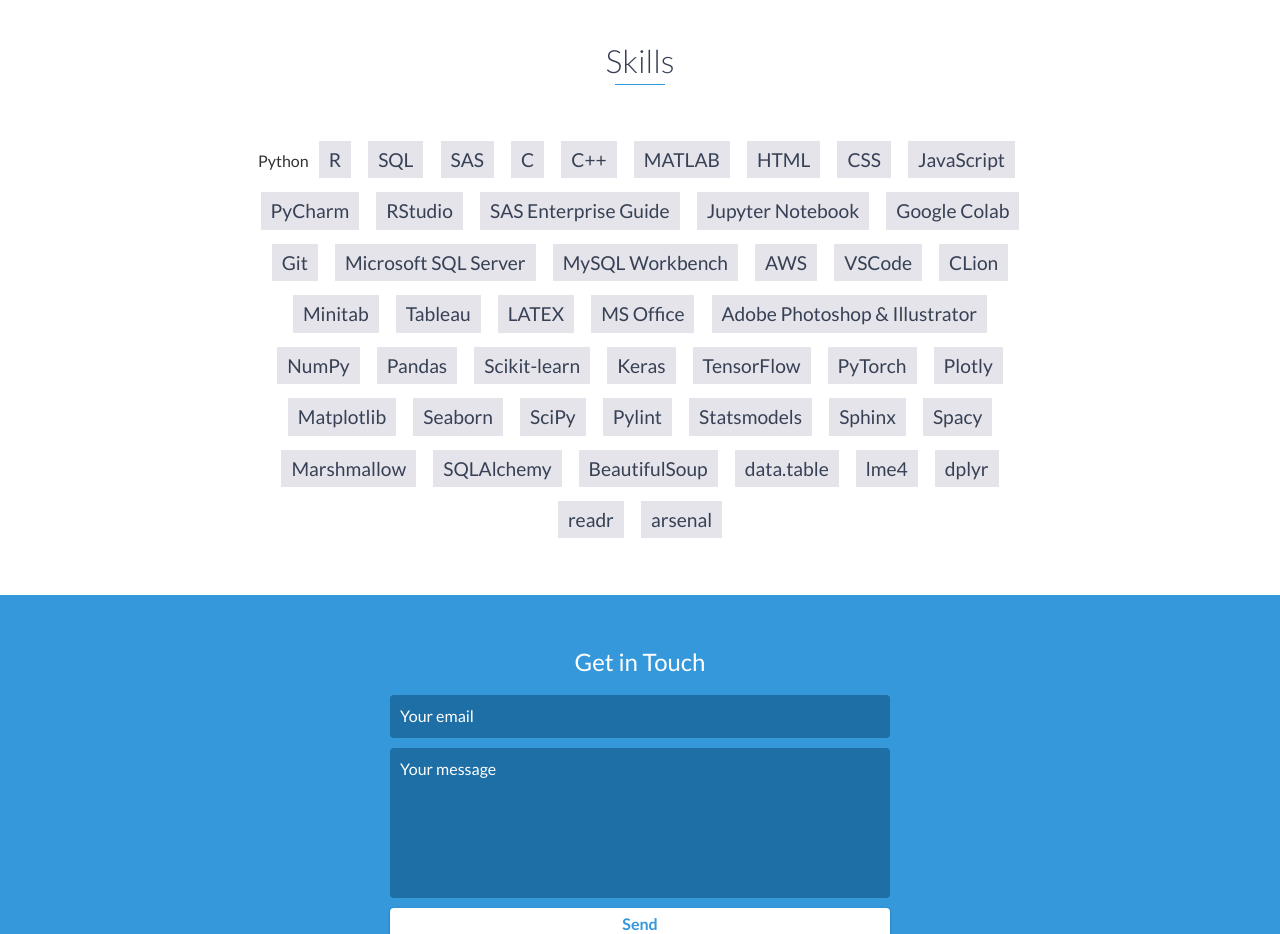
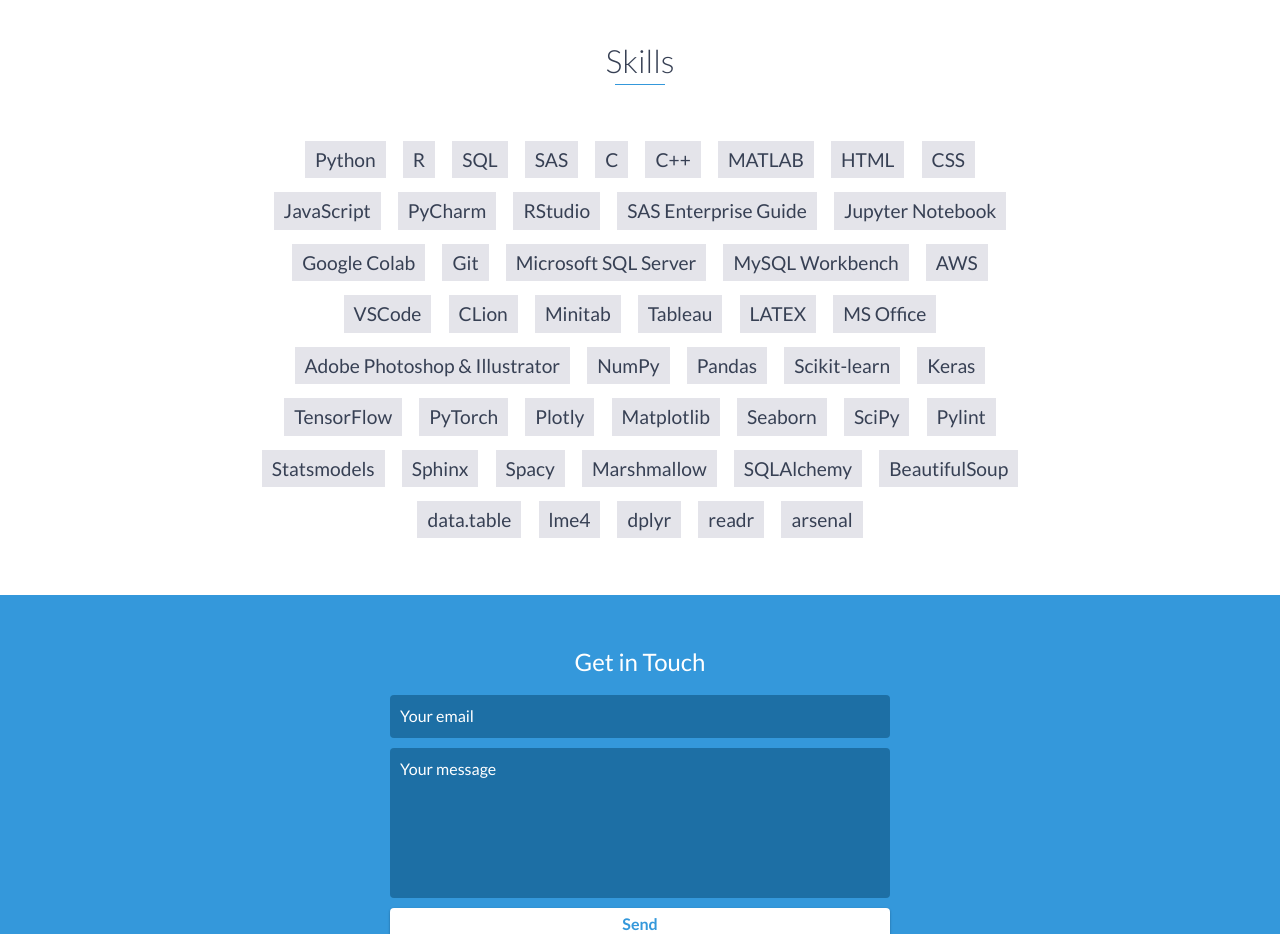
Before and after one commit to neelesh-k/neelesh-k.github.io, a website: page index.html in a window 1280 px wide. Shown: the part 4240-5174 px from the top of the page. Drawn offline with nearby package versions, Linux system fonts and the light colour scheme.

Commit message:
Update index.html

```diff
--- a/index.html
+++ b/index.html
@@ -260,7 +260,7 @@
     <div id="skills">
         <h2 class="heading">Skills</h2>
         <ul>
-            Python</li>
+            <li>Python</li>
             <li> R</li>
             <li> SQL</li>
             <li> SAS</li>
```
